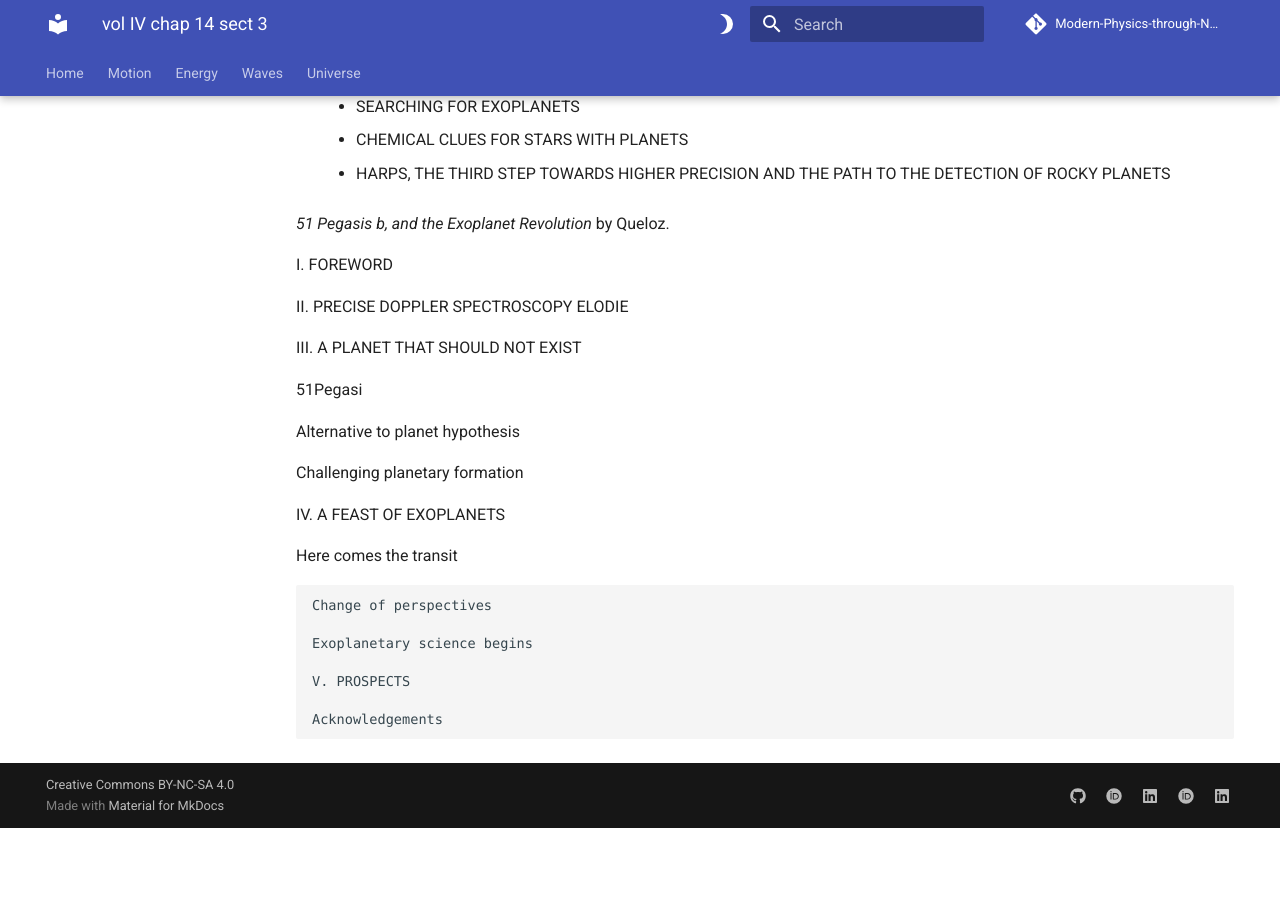
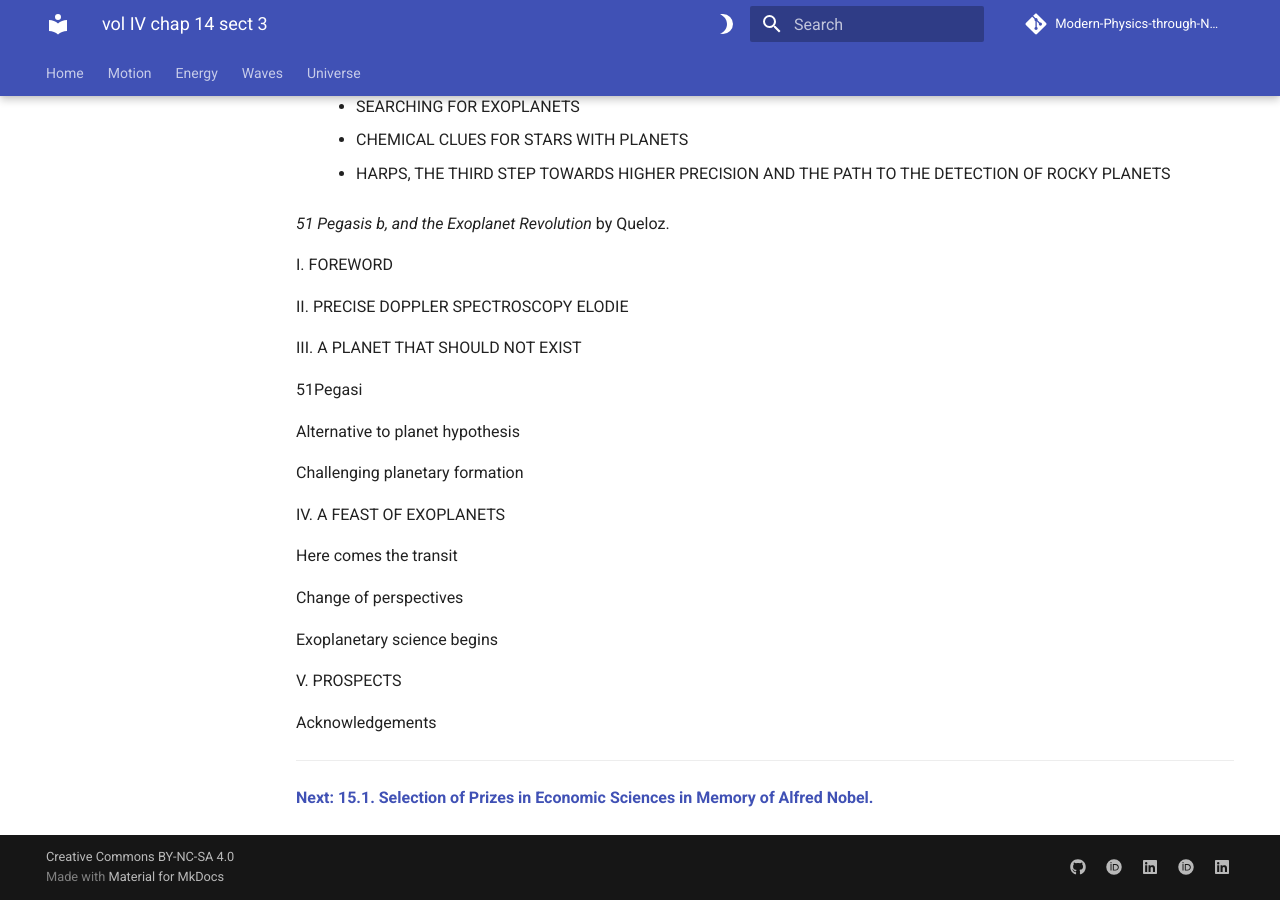
Before and after one commit to modphysnobel/modphysnobel.github.io, an MkDocs documentation site: the page built from docs/vol-IV/vol-IV-chap-14-sect-3.md, in a window 1280 px wide and 900 px high, scrolled down 14749 px. Built offline with MkDocs 1.6.1 and Material for MkDocs 9.7.7, drawn with Linux system fonts in a browser that asks for light colours; some web fonts are replaced; comment, search, counter and statistics services are not loaded; before the commit the page ends 15577 px from its top, so only the background shows below that.

Commit message:
Update vol-IV-chap-14-sect-3.md

```diff
--- a/docs/vol-IV/vol-IV-chap-14-sect-3.md
+++ b/docs/vol-IV/vol-IV-chap-14-sect-3.md
@@ -587,10 +587,14 @@ IV. A FEAST OF EXOPLANETS
 
 Here comes the transit
 
-	Change of perspectives
+Change of perspectives
 
-	Exoplanetary science begins
+Exoplanetary science begins
 
-	V. PROSPECTS
+V. PROSPECTS
 
-	Acknowledgements
+Acknowledgements
+
+***
+
+[**Next: 15.1. Selection of Prizes in Economic Sciences in Memory of Alfred Nobel.**](./vol-IV-chap-15-sect-1.md)
```
